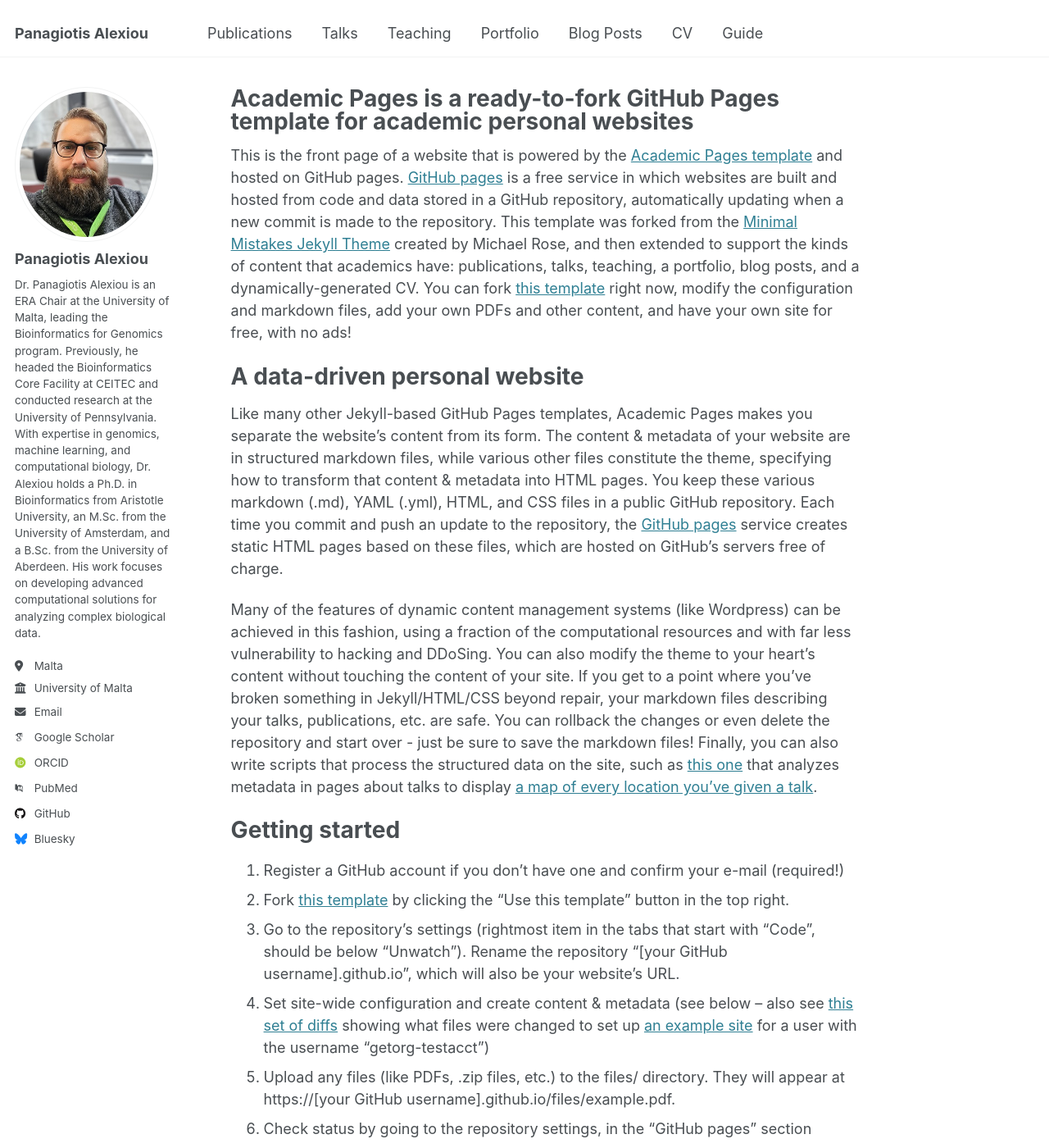
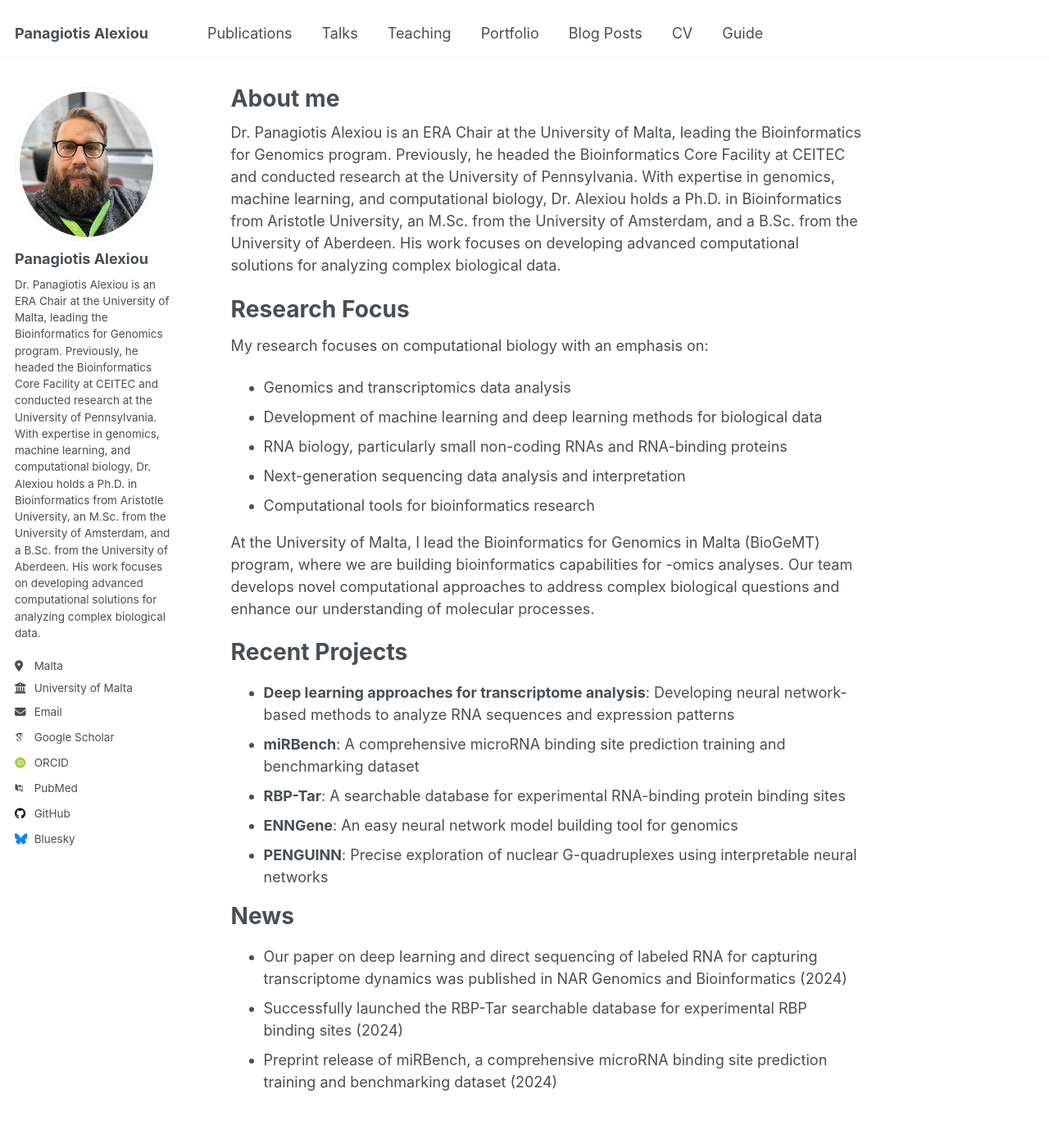
Before and after one commit to palexiou/palexiou.github.io, a Jekyll site: the page built from _pages/about.md, in a window 1280 px wide and 1400 px high. Shown: the whole window at 82% size. Built offline with Jekyll 4.4.1, drawn with Linux system fonts in a browser that asks for light colours; some web fonts are replaced; some of the changed text lies outside the part shown.

Commit message:
Update about.md

```diff
--- a/_pages/about.md
+++ b/_pages/about.md
@@ -1,49 +1,37 @@
 ---
 permalink: /
-title: "Academic Pages is a ready-to-fork GitHub Pages template for academic personal websites"
+title: "About me"
+excerpt: "About me"
 author_profile: true
 redirect_from:
   - /about/
   - /about.html
 ---
 
-This is the front page of a website that is powered by the [Academic Pages template](https://github.com/academicpages/academicpages.github.io) and hosted on GitHub pages. [GitHub pages](https://pages.github.com) is a free service in which websites are built and hosted from code and data stored in a GitHub repository, automatically updating when a new commit is made to the repository. This template was forked from the [Minimal Mistakes Jekyll Theme](https://mmistakes.github.io/minimal-mistakes/) created by Michael Rose, and then extended to support the kinds of content that academics have: publications, talks, teaching, a portfolio, blog posts, and a dynamically-generated CV. You can fork [this template](https://github.com/academicpages/academicpages.github.io) right now, modify the configuration and markdown files, add your own PDFs and other content, and have your own site for free, with no ads!
+Dr. Panagiotis Alexiou is an ERA Chair at the University of Malta, leading the Bioinformatics for Genomics program. Previously, he headed the Bioinformatics Core Facility at CEITEC and conducted research at the University of Pennsylvania. With expertise in genomics, machine learning, and computational biology, Dr. Alexiou holds a Ph.D. in Bioinformatics from Aristotle University, an M.Sc. from the University of Amsterdam, and a B.Sc. from the University of Aberdeen. His work focuses on developing advanced computational solutions for analyzing complex biological data.
 
-A data-driven personal website
+Research Focus
 ======
-Like many other Jekyll-based GitHub Pages templates, Academic Pages makes you separate the website's content from its form. The content & metadata of your website are in structured markdown files, while various other files constitute the theme, specifying how to transform that content & metadata into HTML pages. You keep these various markdown (.md), YAML (.yml), HTML, and CSS files in a public GitHub repository. Each time you commit and push an update to the repository, the [GitHub pages](https://pages.github.com/) service creates static HTML pages based on these files, which are hosted on GitHub's servers free of charge.
+My research focuses on computational biology with an emphasis on:
 
-Many of the features of dynamic content management systems (like Wordpress) can be achieved in this fashion, using a fraction of the computational resources and with far less vulnerability to hacking and DDoSing. You can also modify the theme to your heart's content without touching the content of your site. If you get to a point where you've broken something in Jekyll/HTML/CSS beyond repair, your markdown files describing your talks, publications, etc. are safe. You can rollback the changes or even delete the repository and start over - just be sure to save the markdown files! Finally, you can also write scripts that process the structured data on the site, such as [this one](https://github.com/academicpages/academicpages.github.io/blob/master/talkmap.ipynb) that analyzes metadata in pages about talks to display [a map of every location you've given a talk](https://academicpages.github.io/talkmap.html).
+* Genomics and transcriptomics data analysis
+* Development of machine learning and deep learning methods for biological data
+* RNA biology, particularly small non-coding RNAs and RNA-binding proteins
+* Next-generation sequencing data analysis and interpretation
+* Computational tools for bioinformatics research
 
-Getting started
+At the University of Malta, I lead the Bioinformatics for Genomics in Malta (BioGeMT) program, where we are building bioinformatics capabilities for -omics analyses. Our team develops novel computational approaches to address complex biological questions and enhance our understanding of molecular processes.
+
+Recent Projects
 ======
-1. Register a GitHub account if you don't have one and confirm your e-mail (required!)
-1. Fork [this template](https://github.com/academicpages/academicpages.github.io) by clicking the "Use this template" button in the top right.
-1. Go to the repository's settings (rightmost item in the tabs that start with "Code", should be below "Unwatch"). Rename the repository "[your GitHub username].github.io", which will also be your website's URL.
-1. Set site-wide configuration and create content & metadata (see below -- also see [this set of diffs](http://archive.is/3TPas) showing what files were changed to set up [an example site](https://getorg-testacct.github.io) for a user with the username "getorg-testacct")
-1. Upload any files (like PDFs, .zip files, etc.) to the files/ directory. They will appear at https://[your GitHub username].github.io/files/example.pdf.
-1. Check status by going to the repository settings, in the "GitHub pages" section
+* **Deep learning approaches for transcriptome analysis**: Developing neural network-based methods to analyze RNA sequences and expression patterns
+* **miRBench**: A comprehensive microRNA binding site prediction training and benchmarking dataset
+* **RBP-Tar**: A searchable database for experimental RNA-binding protein binding sites
+* **ENNGene**: An easy neural network model building tool for genomics
+* **PENGUINN**: Precise exploration of nuclear G-quadruplexes using interpretable neural networks
 
-Site-wide configuration
-------
-The main configuration file for the site is in the base directory in [_config.yml](https://github.com/academicpages/academicpages.github.io/blob/master/_config.yml), which defines the content in the sidebars and other site-wide features. You will need to replace the default variables with ones about yourself and your site's github repository. The configuration file for the top menu is in [_data/navigation.yml](https://github.com/academicpages/academicpages.github.io/blob/master/_data/navigation.yml). For example, if you don't have a portfolio or blog posts, you can remove those items from that navigation.yml file to remove them from the header.
-
-Create content & metadata
-------
-For site content, there is one markdown file for each type of content, which are stored in directories like _publications, _talks, _posts, _teaching, or _pages. For example, each talk is a markdown file in the [_talks directory](https://github.com/academicpages/academicpages.github.io/tree/master/_talks). At the top of each markdown file is structured data in YAML about the talk, which the theme will parse to do lots of cool stuff. The same structured data about a talk is used to generate the list of talks on the [Talks page](https://academicpages.github.io/talks), each [individual page](https://academicpages.github.io/talks/2012-03-01-talk-1) for specific talks, the talks section for the [CV page](https://academicpages.github.io/cv), and the [map of places you've given a talk](https://academicpages.github.io/talkmap.html) (if you run this [python file](https://github.com/academicpages/academicpages.github.io/blob/master/talkmap.py) or [Jupyter notebook](https://github.com/academicpages/academicpages.github.io/blob/master/talkmap.ipynb), which creates the HTML for the map based on the contents of the _talks directory).
-
-**Markdown generator**
-
-The repository includes [a set of Jupyter notebooks](https://github.com/academicpages/academicpages.github.io/tree/master/markdown_generator
-) that converts a CSV containing structured data about talks or presentations into individual markdown files that will be properly formatted for the Academic Pages template. The sample CSVs in that directory are the ones I used to create my own personal website at stuartgeiger.com. My usual workflow is that I keep a spreadsheet of my publications and talks, then run the code in these notebooks to generate the markdown files, then commit and push them to the GitHub repository.
-
-How to edit your site's GitHub repository
-------
-Many people use a git client to create files on their local computer and then push them to GitHub's servers. If you are not familiar with git, you can directly edit these configuration and markdown files directly in the github.com interface. Navigate to a file (like [this one](https://github.com/academicpages/academicpages.github.io/blob/master/_talks/2012-03-01-talk-1.md) and click the pencil icon in the top right of the content preview (to the right of the "Raw | Blame | History" buttons). You can delete a file by clicking the trashcan icon to the right of the pencil icon. You can also create new files or upload files by navigating to a directory and clicking the "Create new file" or "Upload files" buttons.
-
-Example: editing a markdown file for a talk
-![Editing a markdown file for a talk](/images/editing-talk.png)
-
-For more info
-------
-More info about configuring Academic Pages can be found in [the guide](https://academicpages.github.io/markdown/), the [growing wiki](https://github.com/academicpages/academicpages.github.io/wiki), and you can always [ask a question on GitHub](https://github.com/academicpages/academicpages.github.io/discussions). The [guides for the Minimal Mistakes theme](https://mmistakes.github.io/minimal-mistakes/docs/configuration/) (which this theme was forked from) might also be helpful.
+News
+======
+* Our paper on deep learning and direct sequencing of labeled RNA for capturing transcriptome dynamics was published in NAR Genomics and Bioinformatics (2024)
+* Successfully launched the RBP-Tar searchable database for experimental RBP binding sites (2024)
+* Preprint release of miRBench, a comprehensive microRNA binding site prediction training and benchmarking dataset (2024)
```
